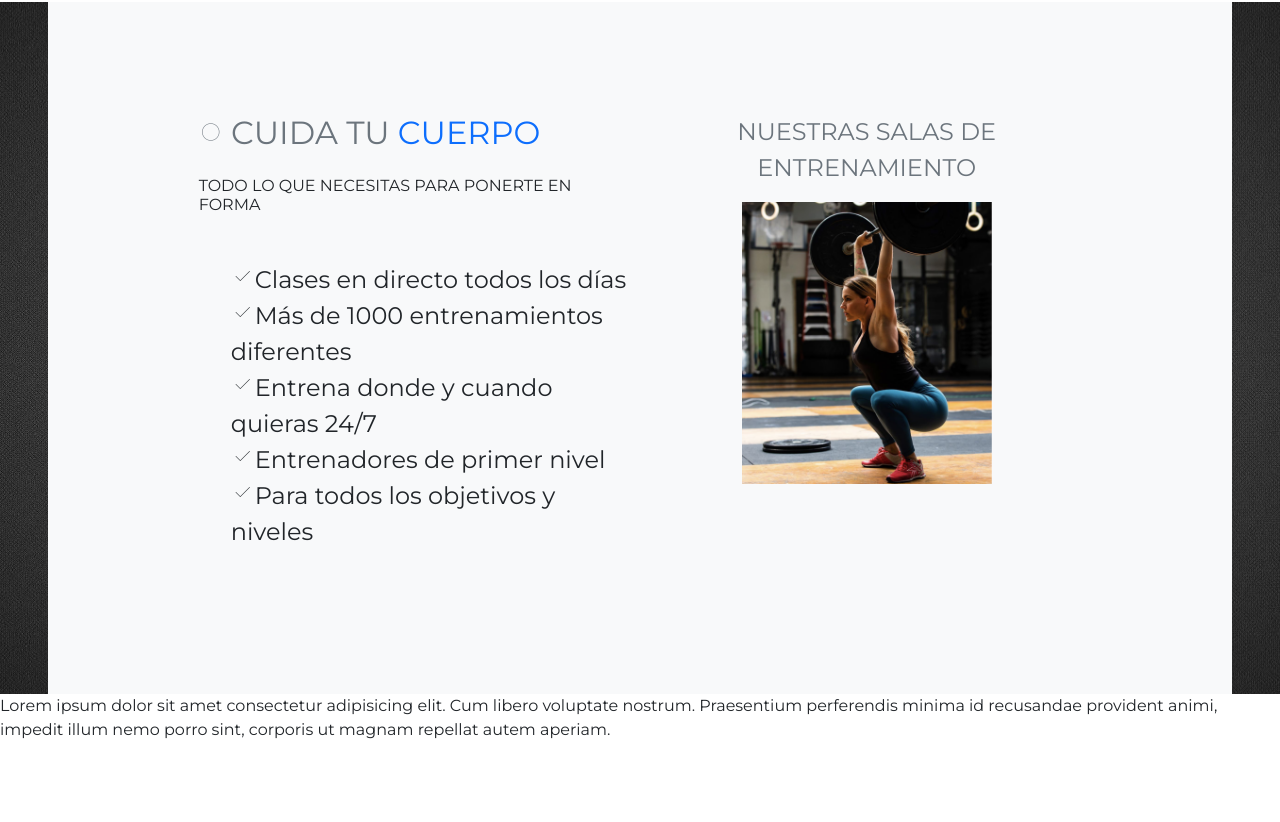
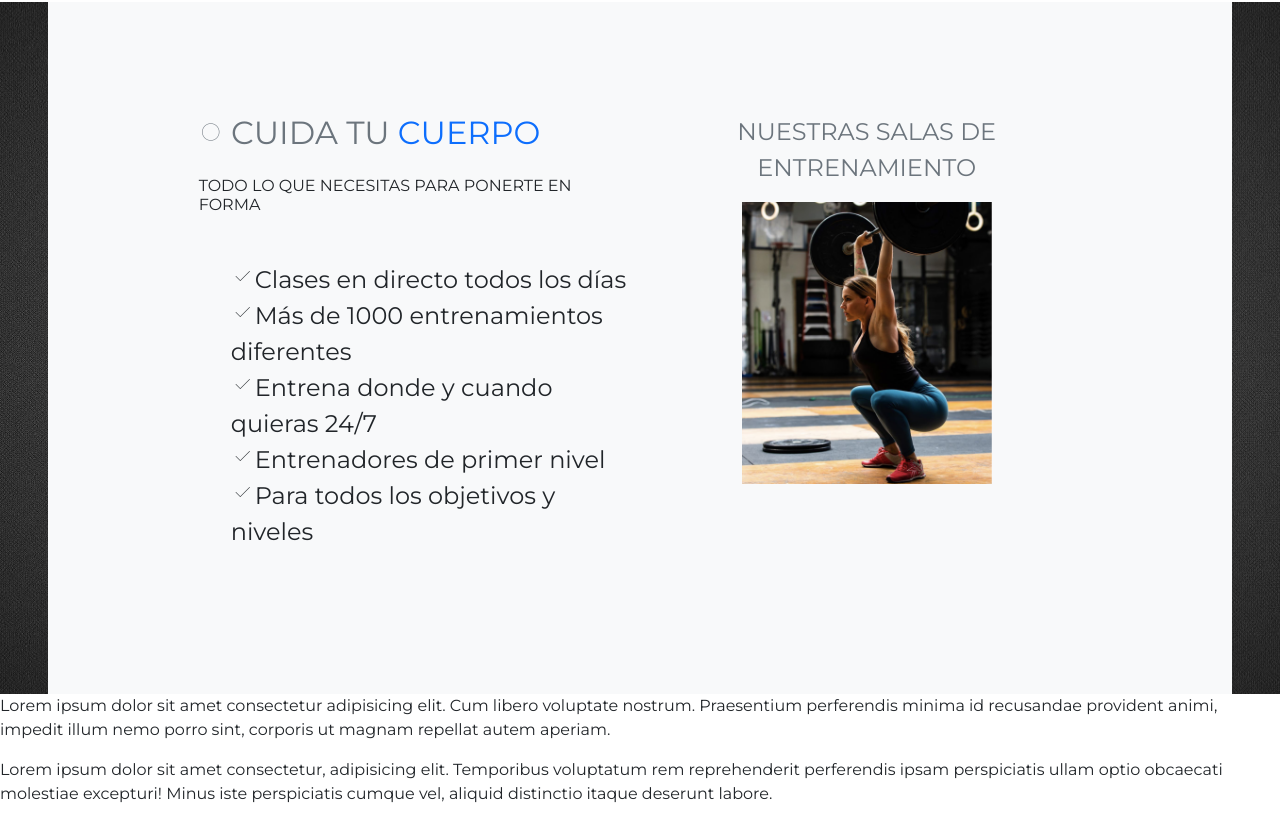
Before and after one commit to johnK3vin/proyecto-gym, a plain HTML site: page index.html in a window 1280 px wide. Shown: the part 773-1595 px from the top of the page. Before the commit the page ends 1531 px from the top, so only its background shows below. Drawn offline with nearby package versions, Linux system fonts and the light colour scheme.

Commit message:
agregando segundo lorem

```diff
--- a/index.html
+++ b/index.html
@@ -105,6 +105,10 @@
       <p>Lorem ipsum dolor sit amet consectetur adipisicing elit. Cum libero voluptate nostrum. Praesentium perferendis minima id recusandae provident animi, impedit illum nemo porro sint, corporis ut magnam repellat autem aperiam.</p>
     </div>
 
+    <div>
+      <p>Lorem ipsum dolor sit amet consectetur, adipisicing elit. Temporibus voluptatum rem reprehenderit perferendis ipsam perspiciatis ullam optio obcaecati molestiae excepturi! Minus iste perspiciatis cumque vel, aliquid distinctio itaque deserunt labore.</p>
+    </div>
+
 
     <script src="https://cdn.jsdelivr.net/npm/bootstrap@5.3.0-alpha1/dist/js/bootstrap.bundle.min.js" integrity="sha384-w76AqPfDkMBDXo30jS1Sgez6pr3x5MlQ1ZAGC+nuZB+EYdgRZgiwxhTBTkF7CXvN" crossorigin="anonymous"></script>
 </body>
```
